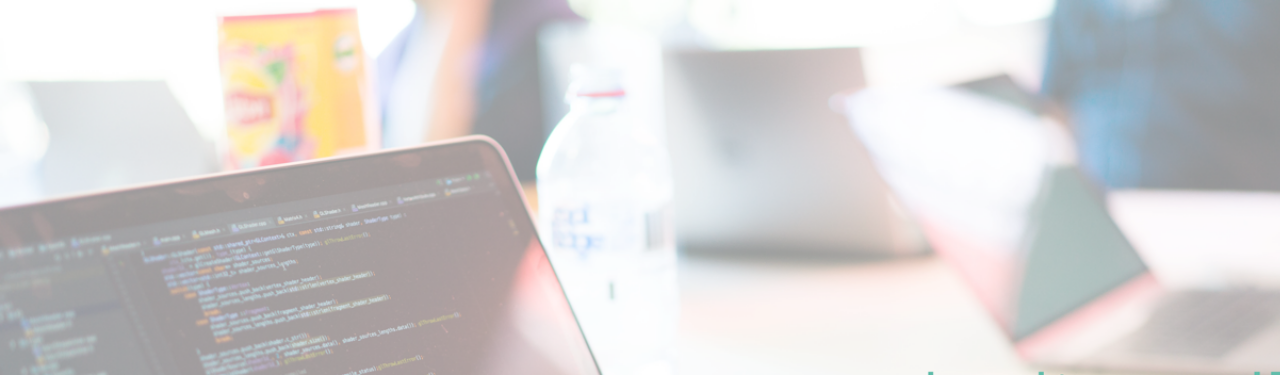
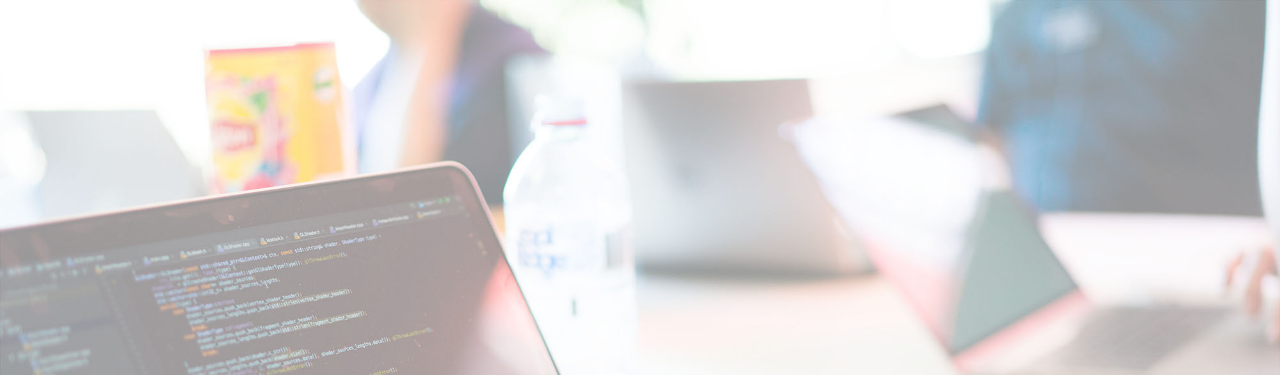
Before and after one commit to MonashDiversIT/monashdiversit.github.io, a plain HTML site: page index.html in a window 1280 px wide. Shown: the top 375 px of the page. Drawn offline with Linux system fonts and the light colour scheme.

Commit message:
change bg image

```diff
--- a/index.html
+++ b/index.html
@@ -11,7 +11,7 @@
         align-items: center;
         height: 100vh;
         margin: 0;
-        background-image: url('static/img/bg.png');
+        background-image: url('static/img/bg.jpg');
         background-size: cover;
       }
 
```
Also changed, not shown: static/img/bg.jpg (added), static/img/bg.png (deleted).
